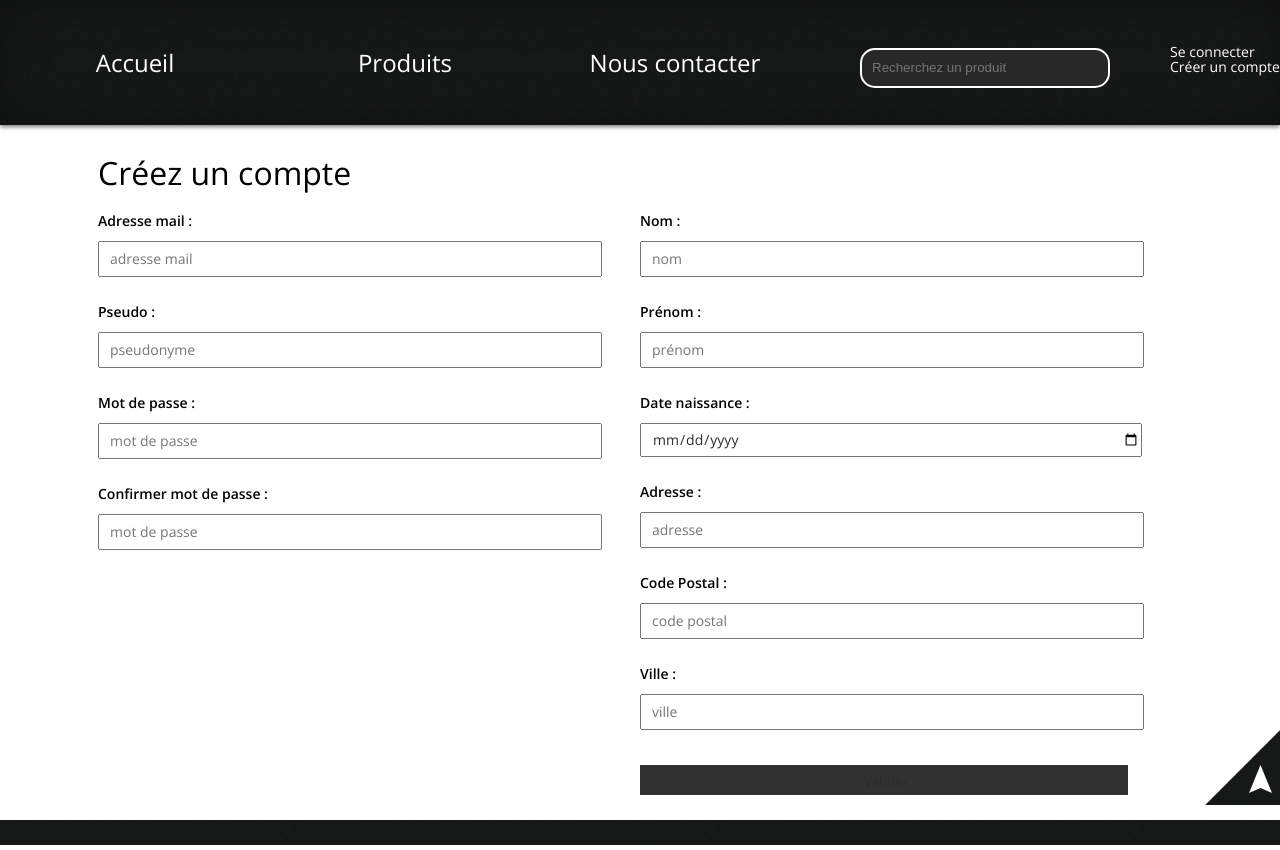
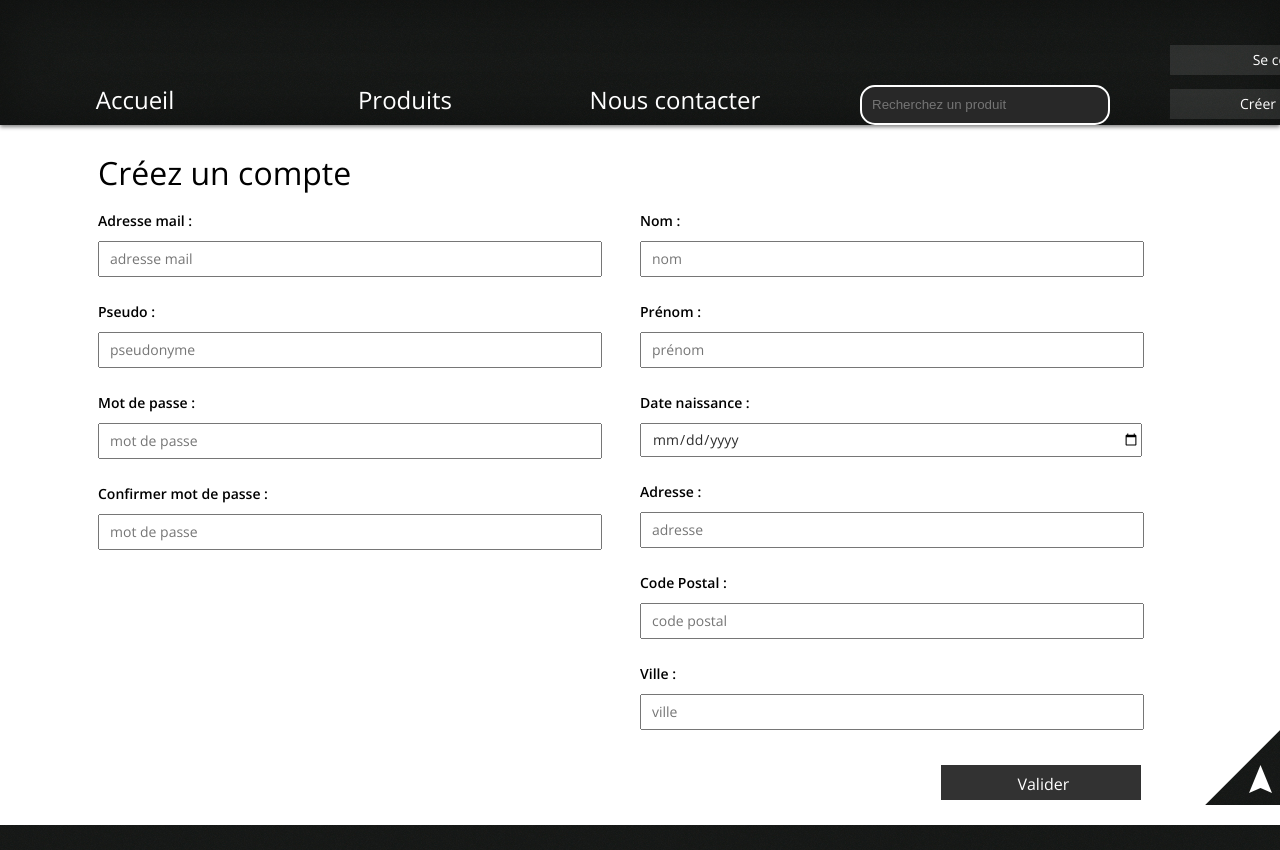
Before and after one commit to Zegui81/sudouest-mouly, a PHP site: page /inscription.php in a window 1280 px wide. Run offline with PHP 8.4, Linux system fonts and the light colour scheme; some libraries are stand-ins or nearby versions.

Commit message:
Modif css

```diff
--- a/src/style.css
+++ b/src/style.css
@@ -11,6 +11,10 @@ body {
 
 .white {
 	background-color: white;
+}
+
+input:focus, select:focus, textarea:focus, button:focus {
+	outline: none;
 }
 
 h1 {
@@ -56,7 +60,7 @@ header .menu .btn {
 	font-style: normal;
 	font-variant: normal;
 	font-weight: 500;
-	line-height: 26.4px;
+	line-height: 70px;
 }
 
 header .menu .item-menu {
@@ -65,6 +69,7 @@ header .menu .item-menu {
 	color: white;
 	margin-left: 10px;
 	margin-right: 10px;
+	height:70px;
 }
 
 header .menu .compte {
@@ -73,20 +78,28 @@ header .menu .compte {
 	color: white;
 	margin-left: 10px;
 	margin-right: 10px;
-	font-size: 14px;
+	font-size: 18px;
 	line-height: 14px;
+	height:70px;
 }
 
 header .menu .compte a {
 	color: white;
-	line-height: 14px;
-	cursor:pointer;
-
+	line-height: 30px;
+	cursor: pointer;
 	font-family: Open Sans;
 	font-size: 14px;
 	font-style: normal;
 	font-variant: normal;
 	font-weight: 300;
+	background-color: RGBA(255, 255, 255, 0.1);
+	height: 30px;
+	display: block;
+	text-align: center;
+}
+
+.marge-lien{
+	margin-top:10px;
 }
 
 header a {
@@ -392,11 +405,11 @@ footer {
 	top: 50%;
 	z-index: 20;
 	transition: 0.2s;
-	background-color:RGB(255,255,255);
-	box-shadow:0px 0px 50px RGBA(0,0,0,1);
-	margin:auto;
+	background-color: RGB(255, 255, 255);
+	box-shadow: 0px 0px 50px RGBA(0, 0, 0, 1);
+	margin: auto;
 	margin-top: 10%;
-	height:300px;
+	height: 300px;
 }
 
 .popup span {
@@ -434,38 +447,38 @@ footer {
 	font-style: normal;
 	font-variant: normal;
 	font-weight: 300;
-	margin-top:35px !important;
+	margin-top: 35px !important;
 	cursor: pointer;
 	text-align: center;
-	border: 1px solid RGB(50,50,50);
-	transition:0.2s;
-	background-color:RGB(50,50,50);
-	color:white;
+	border: 1px solid RGB(50, 50, 50);
+	transition: 0.2s;
+	background-color: RGB(50, 50, 50);
+	color: white;
 	display: inline-block;
 	width: 180px;
-	text-decoration:none;
-	color:white;
-	height:40px;
+	text-decoration: none;
+	color: white;
+	height: 40px;
 	line-height: 40px;
 }
 
-.align-gauche{
-	float:left;
+.align-gauche {
+	float: left;
 }
 
-.align-droite{
-	float:right;
+.align-droite {
+	float: right;
 }
 
-.btn-popup:hover{
-	background-color:RGB(25,25,25);
+.btn-popup:hover {
+	background-color: RGB(25, 25, 25);
 }
 
 .overlay {
 	position: fixed;
 	top: 0;
 	left: 0;
-    background: rgba(0,0,0,0.6);
+	background: rgba(0, 0, 0, 0.6);
 	z-index: 50;
 	width: 100%;
 	height: 100%;
@@ -540,33 +553,51 @@ footer {
 }
 
 .btn-inscription {
-	margin-top:35px !important;
+	margin-top: 35px !important;
 	cursor: pointer;
 	text-align: center;
-	border: 1px solid RGB(50,50,50);
-	float:right;
-	margin-right:7.5%;
-	transition:0.2s;
-	background-color:RGB(50,50,50);
-	color:white;
+	border: 1px solid RGB(50, 50, 50);
+	margin-right: 7.5%;
+	transition: 0.2s;
+	background-color: RGB(50, 50, 50);
+	height: 35px !important;
+	color: white !important;
+	float: right !important;
+	width: 200px !important;
+	line-height: 35px !important;
+	font-size: 16px !important;
+	font-weight: 400 !important;
 }
 
-.btn-valider:hover{
-	background-color:RGB(25,25,25);
+.btn-valider:hover {
+	background-color: RGB(25, 25, 25);
 }
 
-.legende-categorie{
-	width:500px;
-	height:50px;
-	background-color:RGBA(0,0,0,0.8);
-	display:block;
-	text-align:center;
+.legende-categorie {
+	width: 500px;
+	height: 50px;
+	background-color: RGBA(0, 0, 0, 0.8);
+	display: block;
+	text-align: center;
 	font-family: Open Sans;
 	font-size: 18px;
 	font-style: normal;
 	font-variant: normal;
 	font-weight: 600;
 	line-height: 50px;
-	position:relative;
-	bottom:50px;
+	position: relative;
+	bottom: 50px;
 }
+
+input .input-error {
+	border: 1px solid RGB(255, 125, 125);
+	color: RGB(255, 125, 125) !important;
+}
+
+.input-error::placeholder {
+	color: RGB(255, 125, 125) !important;
+}
+
+span .input-error {
+	color: RGB(255, 125, 125) !important;
+}
```
Lines whose indentation alone changed are shown as unchanged.
